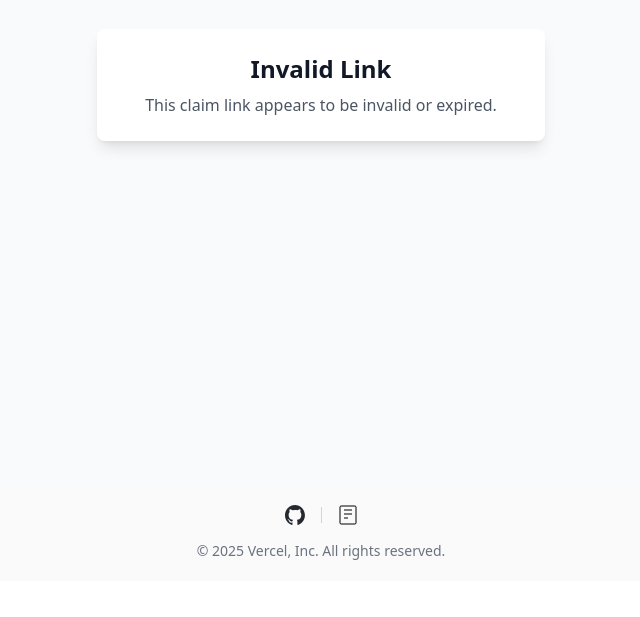
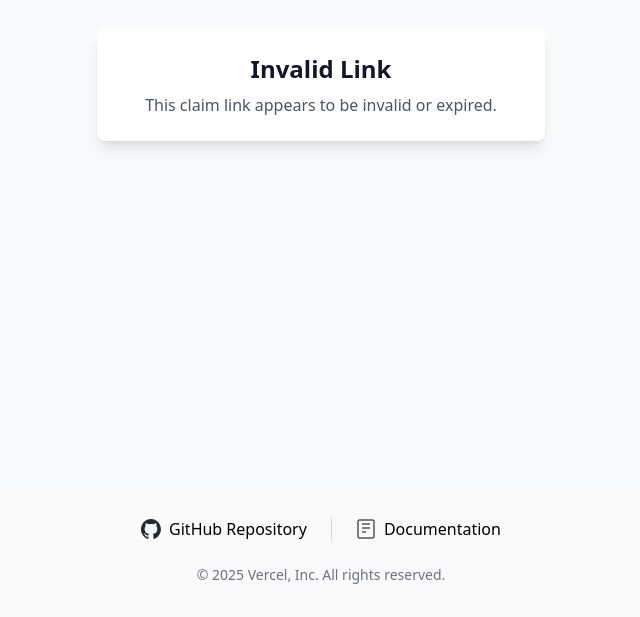
Before and after one commit to vercel/claim-deployments-demo, a Next.js app: page /claim in a window 1280 px wide. Shown: the part 335-952 px from the top of the page, without its empty margins (319-959 px from the left). Before the commit the page ends 916 px from the top, so only its background shows below. Built offline with nearby package versions, Linux system fonts and the light colour scheme.

Commit message:
Add info to the doc and repo icons

```diff
--- a/app/footer.tsx
+++ b/app/footer.tsx
@@ -1,13 +1,15 @@
+import Image from "next/image";
 import Link from "next/link";
-import Image from "next/image";
 
 export default function Footer() {
   return (
-    <div className="mb-5 mt-5">
-      <div className="flex items-center justify-center space-x-4">
+    <footer className="py-8">
+      <div className="flex items-center justify-center space-x-6">
         <Link
+          className="flex items-center hover:text-gray-600 transition-colors"
           href="https://github.com/vercel/claim-deployments-demo"
           target="_blank"
+          rel="noopener noreferrer"
           title="GitHub Repository"
         >
           <Image
@@ -15,13 +17,16 @@ export default function Footer() {
             src="/icons/github.svg"
             width={20}
             height={20}
+            className="flex-shrink-0"
           />
-          <span className="sr-only">Repository</span>
+          <span className="ml-2">GitHub Repository</span>
         </Link>
-        <div className="mx-2 h-4 w-px bg-gray-300" />
+        <div className="h-6 w-px bg-gray-300" />
         <Link
+          className="flex items-center hover:text-gray-600 transition-colors"
           href="https://vercel.com/docs/deployments/claim-deployments"
           target="_blank"
+          rel="noopener noreferrer"
           title="Documentation"
         >
           <Image
@@ -29,13 +34,14 @@ export default function Footer() {
             src="/icons/document.svg"
             width={20}
             height={20}
+            className="flex-shrink-0"
           />
-          <span className="sr-only">Documentation</span>
+          <span className="ml-2">Documentation</span>
         </Link>
       </div>
-      <div className="text-sm text-gray-500 mt-4">
+      <div className="mt-6 text-center text-sm text-gray-500">
         © {new Date().getFullYear()} Vercel, Inc. All rights reserved.
       </div>
-    </div>
+    </footer>
   );
 }
```
